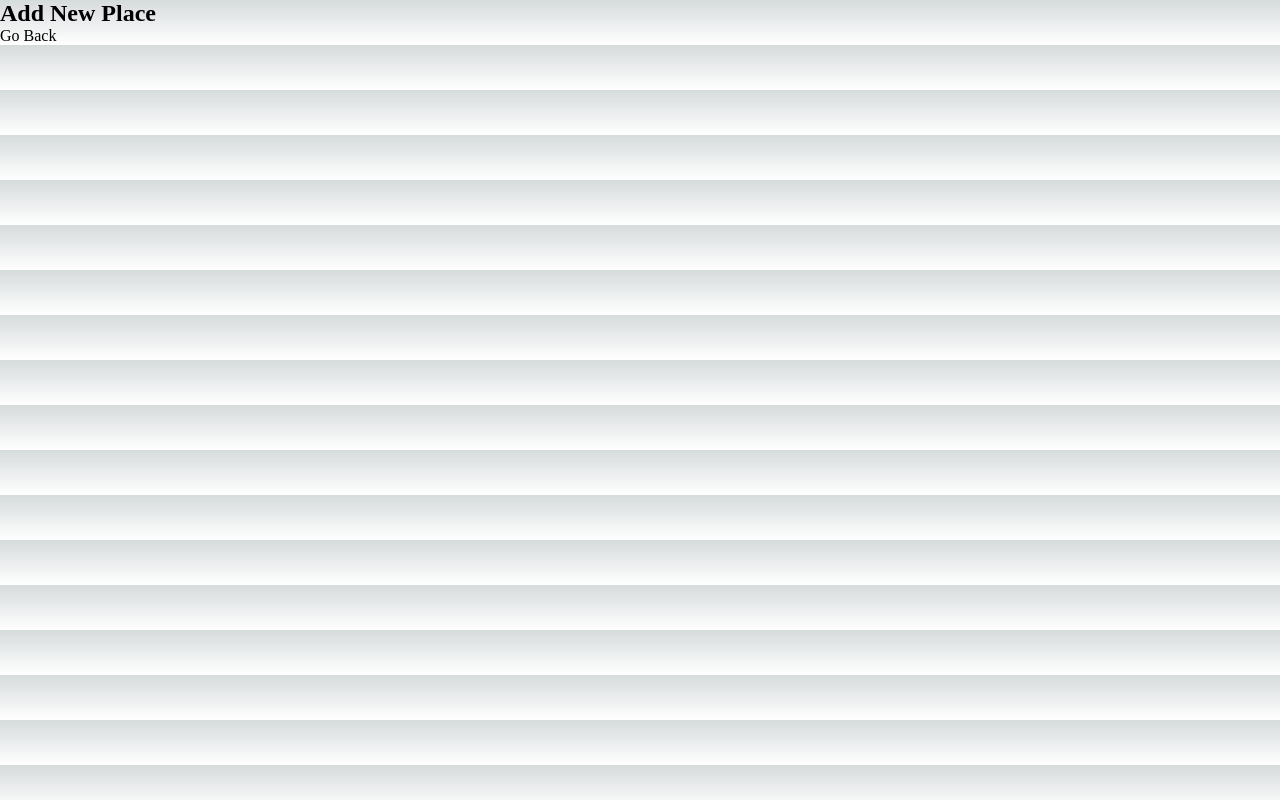
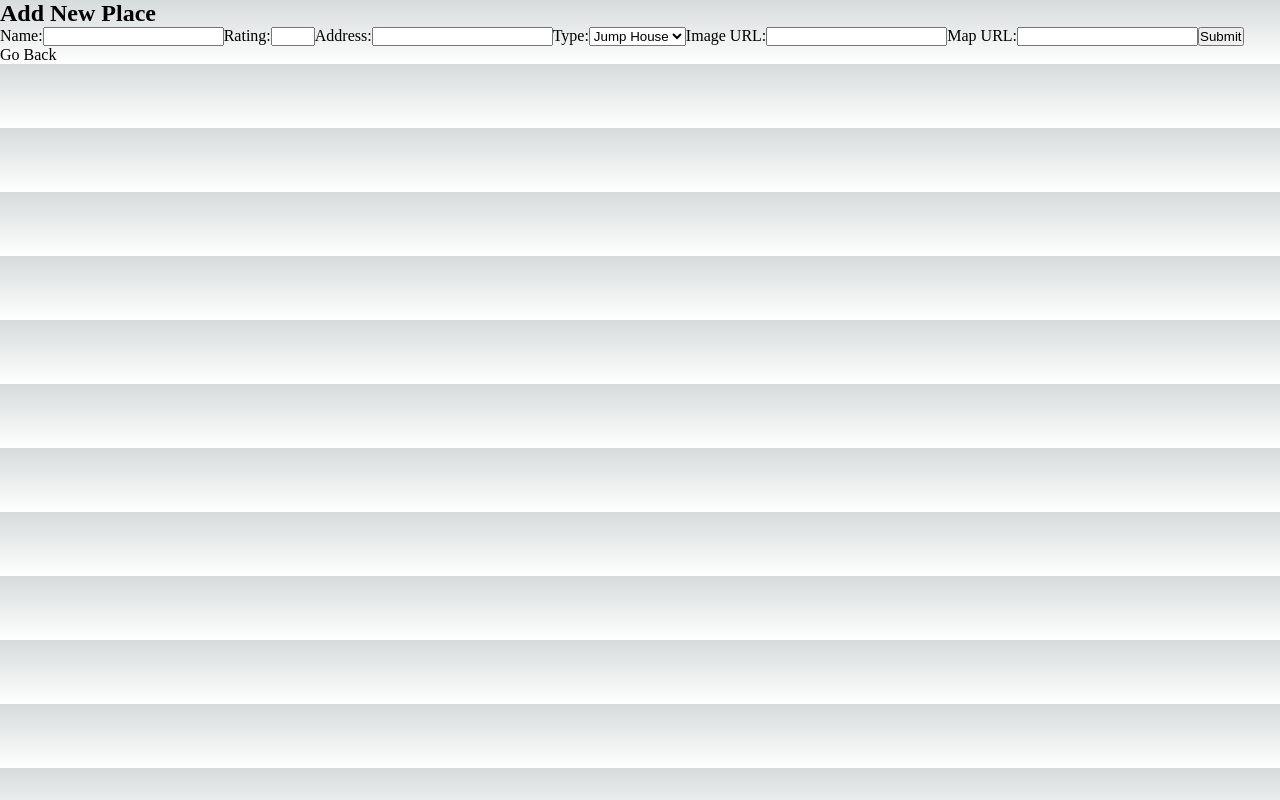
Before and after one commit to OlenaDobreva/Kidfriendly-Berlin, a Next.js app: page /create in a window 1280 px wide. Built offline with nearby package versions, Linux system fonts and the light colour scheme.

Commit message:
create form logic which add new place but not redirecting

```diff
--- a/components/Form.js
+++ b/components/Form.js
@@ -1,6 +1,6 @@
 import useSWR from "swr";
 
-export default function PlaceForm() {
+export default function Form() {
   const { mutate } = useSWR("/api/places");
 
   async function handleSubmit(event) {
@@ -20,9 +20,41 @@ export default function PlaceForm() {
     if (response.ok) {
       mutate();
     }
-
+  }
   return (
-
-        )
+    <>
+      <form onSubmit={handleSubmit}>
+        <label>
+          Name:
+          <input type="text" name="name" required />
+        </label>
+        <label>
+          Rating:
+          <input type="number" name="rating" min="1" max="5" required />
+        </label>
+        <label>
+          Address:
+          <input type="text" name="address" required />
+        </label>
+        <label>
+          Type:
+          <select name="type" required>
+            <option value="jump-house">Jump House</option>
+            <option value="cafe">Cafe</option>
+            <option value="museum">Museum</option>
+            <option value="park">Park</option>
+          </select>
+        </label>
+        <label>
+          Image URL:
+          <input type="url" name="image" />
+        </label>
+        <label>
+          Map URL:
+          <input type="url" name="mapURL" />
+        </label>
+        <button type="submit">Submit</button>
+      </form>
+    </>
+  );
 }
-}
--- a/pages/create.js
+++ b/pages/create.js
@@ -1,6 +1,8 @@
 import { useRouter } from "next/router";
 import useSWR from "swr";
 import Link from "next/link";
+import Form from "@/components/Form";
+import Comments from "@/components/Comments";
 
 export default function CreatePlacePage() {
   const router = useRouter();
@@ -21,6 +23,8 @@ export default function CreatePlacePage() {
   return (
     <>
       <h2 id="add-place">Add New Place</h2>
+      <Form />
+
       <Link href="/">Go Back</Link>
     </>
   );
```
Lines whose indentation alone changed are shown as unchanged.
